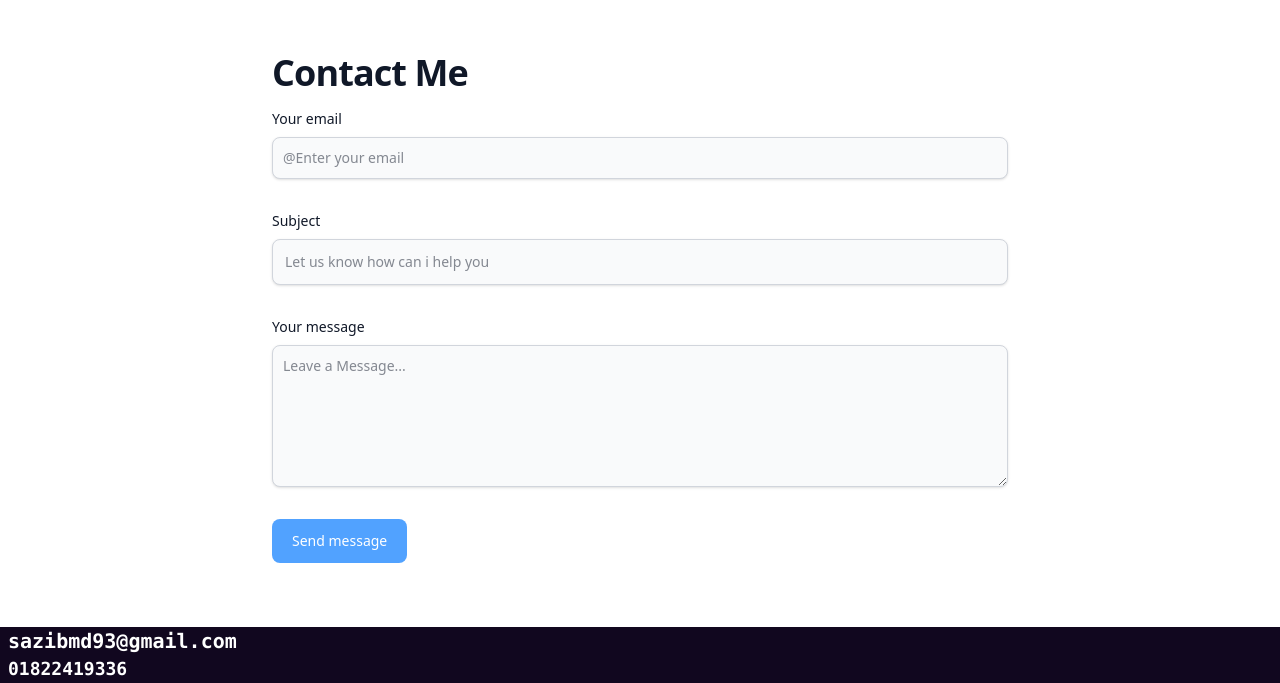
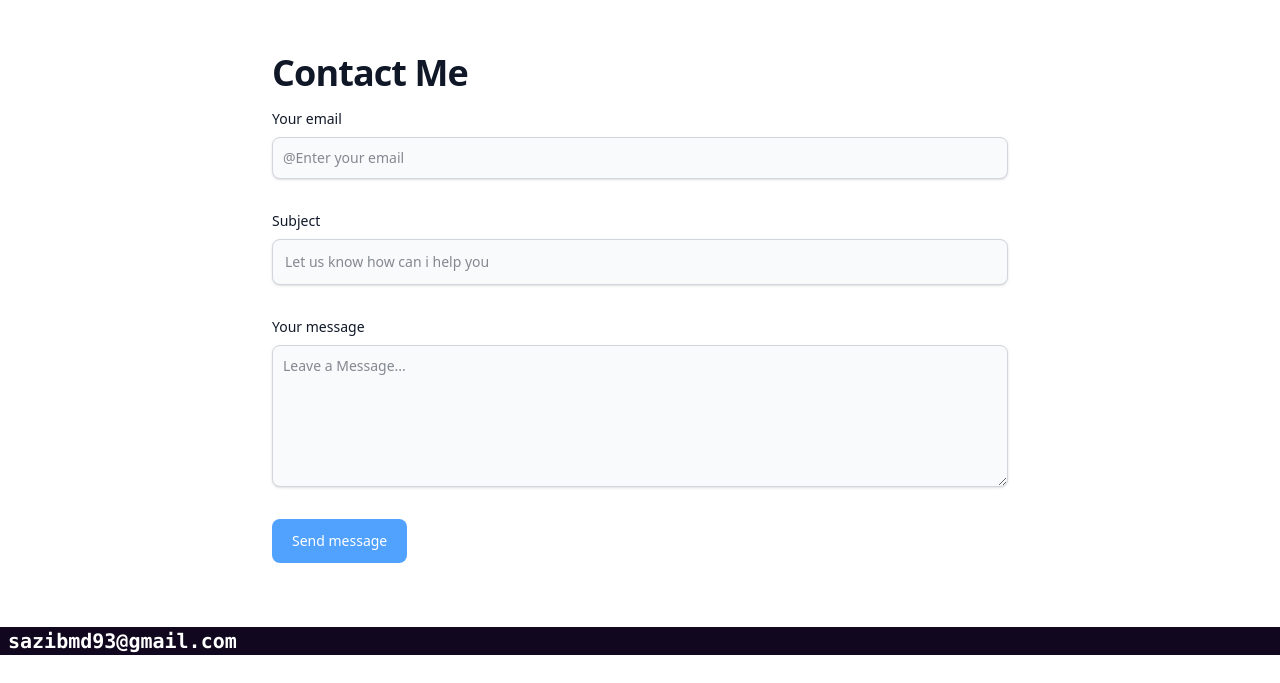
Before and after one commit to sazib07/Portfolio, a React (Vite) app: page / in a window 1280 px wide. Shown: the part 2252-2935 px from the top of the page. After the commit the page ends 2907 px from the top, so only its background shows below. Built offline with nearby package versions, Linux system fonts and the light colour scheme; a web font is replaced by a local one.

Commit message:
num deleted

```diff
--- a/src/Components/Footer.jsx
+++ b/src/Components/Footer.jsx
@@ -7,7 +7,7 @@ const Footer = () => {
 
         <div>
   <h1 className="text-xl font-bold font-mono">sazibmd93@gmail.com</h1>
-  <h2 className="text-lg font-bold font-mono">01822419336</h2>
+
 
 
 
```
